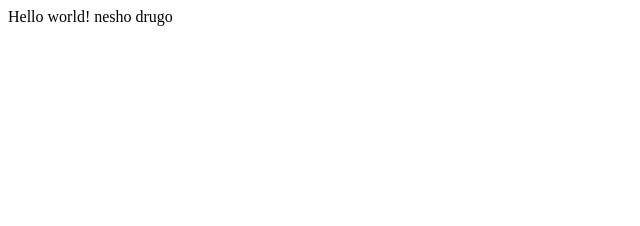
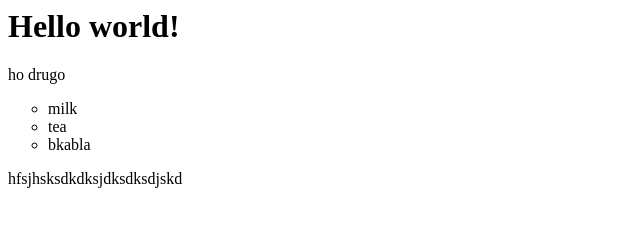
Before and after one commit to sabhristova/sabhristova.github.io, a plain HTML site: page index.html in a window 1280 px wide. Shown: the whole page, without its empty margins (0-640 px from the left). Drawn offline with Linux system fonts and the light colour scheme.

Commit message:
add html tags

```diff
--- a/index.html
+++ b/index.html
@@ -1,2 +1,8 @@
-Hello world!
-nesho drugo
+<h1>Hello world!</h1>
+<p>ho drugo </p>
+<ul style="list-style-type:circle">
+<li>milk</li>
+<li>tea</li>
+<li>bkabla</li>
+</ul>
+<p>hfsjhsksdkdksjdksdksdjskd</p>
```
